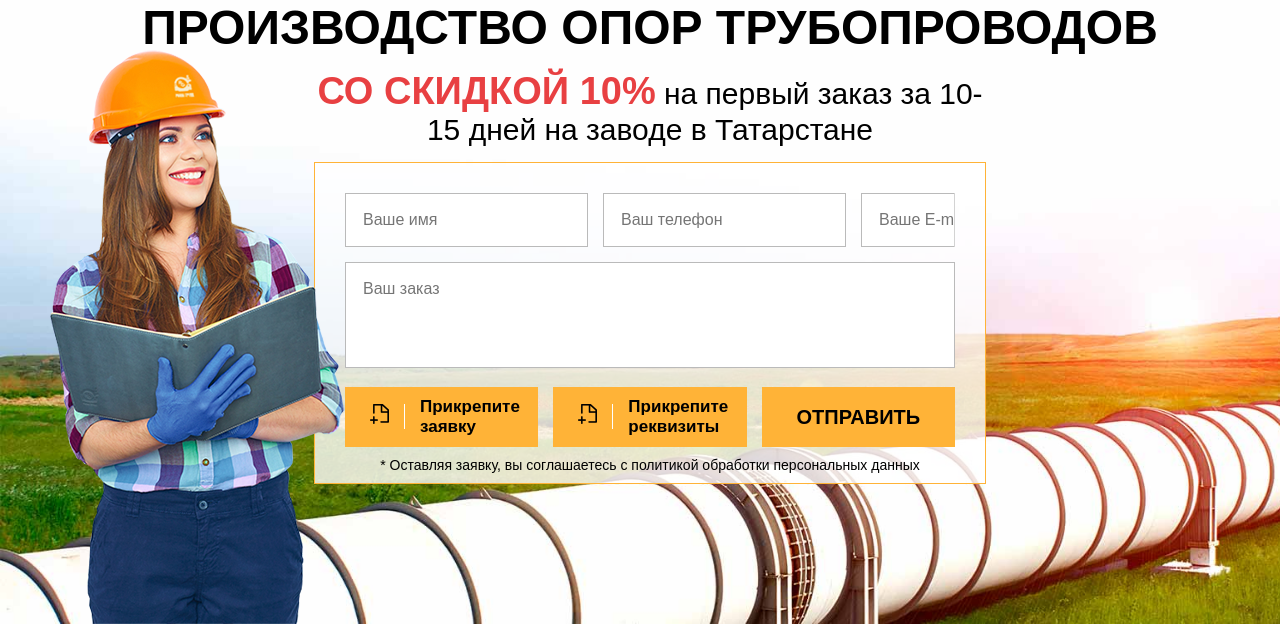
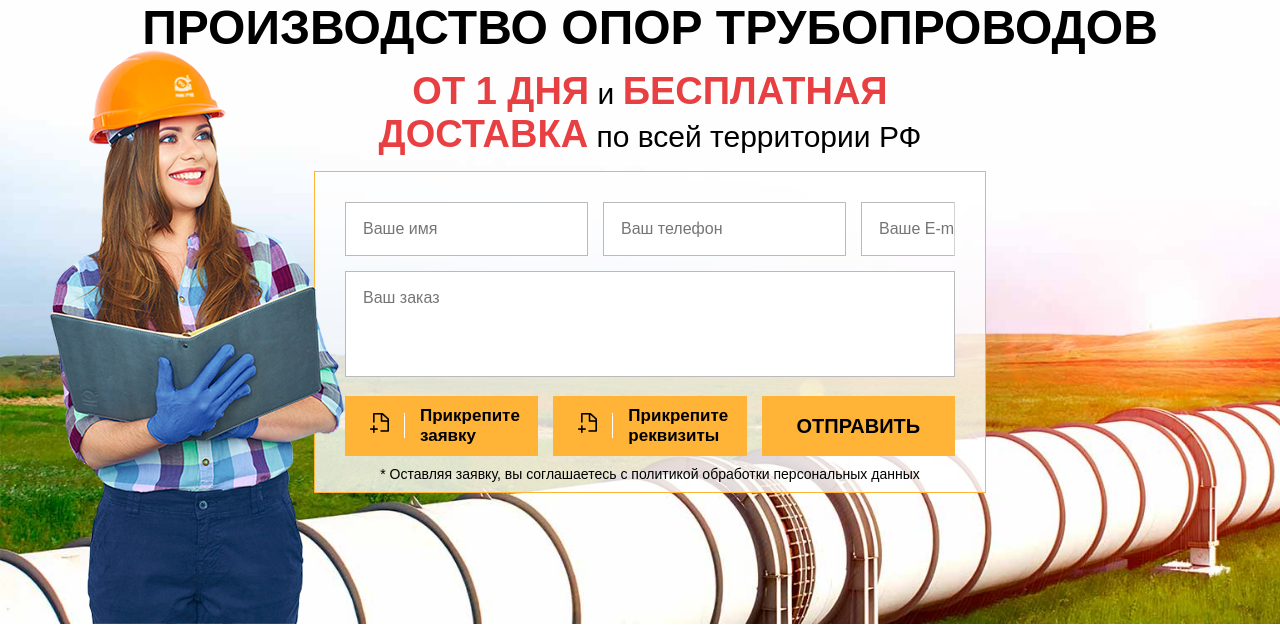
Before and after one commit to Wasth/riannagroup-landing, a PHP site: page / in a window 1280 px wide. Shown: the part 131-756 px from the top of the page. Run offline with PHP 8.4, Linux system fonts and the light colour scheme; some web fonts are replaced.

Commit message:
edit from customer

```diff
--- a/index.php
+++ b/index.php
@@ -156,7 +156,7 @@
         <div class="container">
             <img src="img/girl.png" alt="girl pic" id="mainGirl">
             <h1>Производство опор трубопроводов</h1>
-            <h2><span>со скидкой 10%</span> на первый заказ за 10-15 дней на заводе в Татарстане</h2>
+            <h2><span>от 1 дня</span> и <span>Бесплатная доставка</span> по всей территории РФ</h2>
             <form enctype="multipart/form-data" method="post" action="sendmail.php">
                 <div class="row-3">
                     <input type="text" name="name" placeholder="Ваше имя" required> <input type="text" name="phone" placeholder="Ваш телефон" required> <input type="email" name="email" placeholder="Ваше E-mail" required>
```
